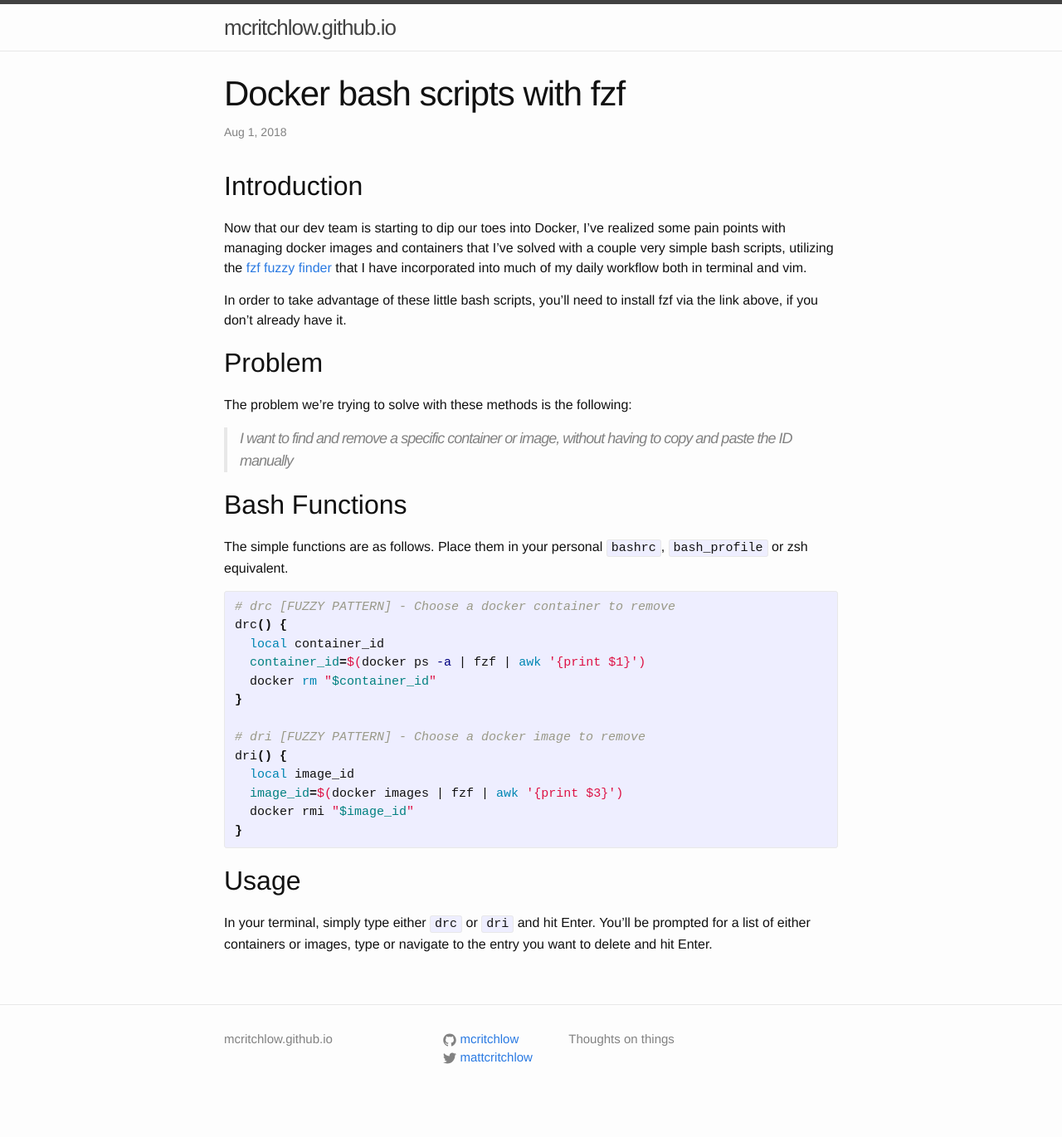
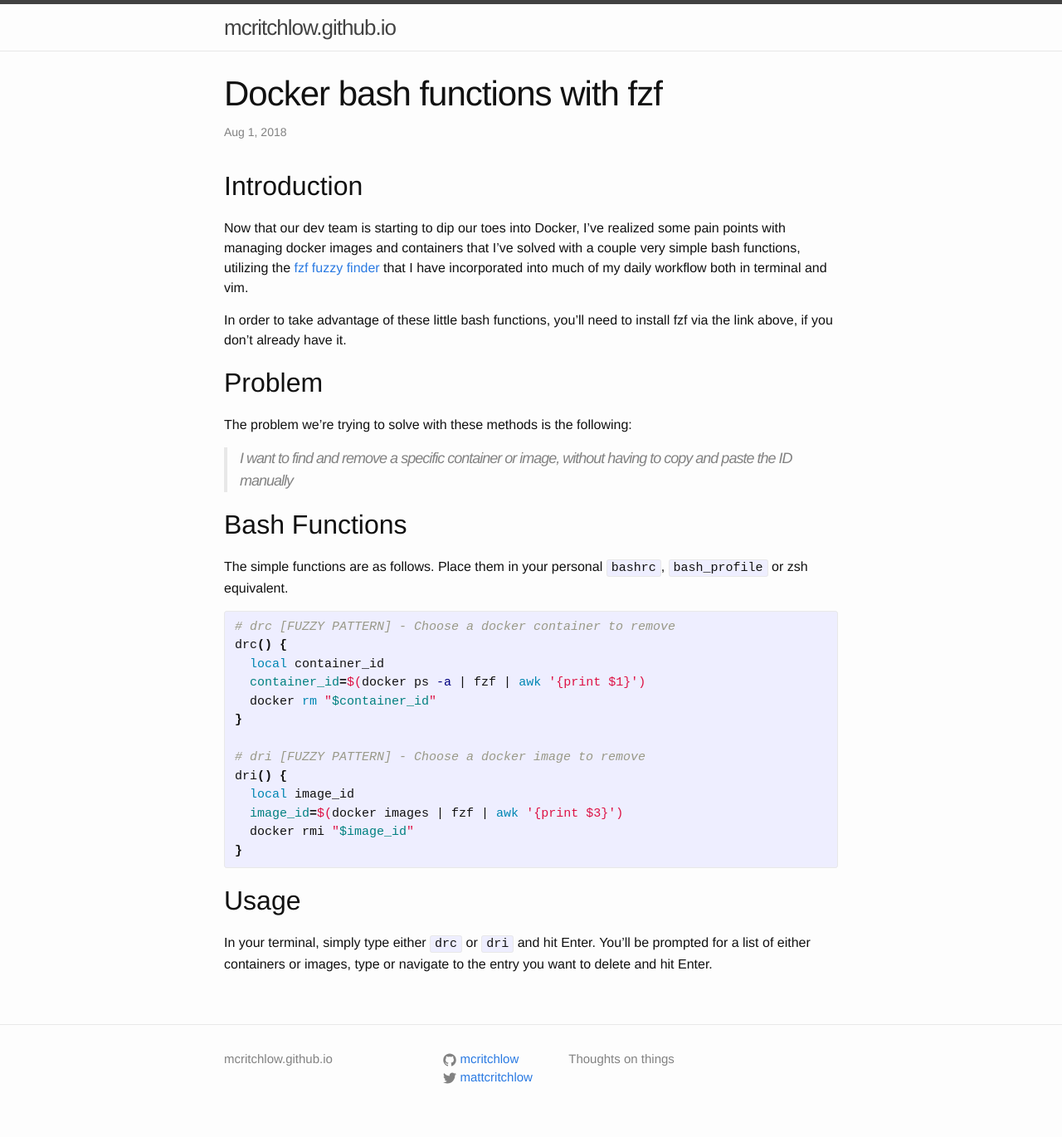
Before and after one commit to mcritchlow/mcritchlow.github.io, a Jekyll site: the page built from _posts/2018-08-01-docker-fzf.markdown, in a window 1280 px wide. Shown: the whole page at 83% size. Built offline with Jekyll 4.4.1, drawn with Linux system fonts in a browser that asks for light colours; before the commit the page ends 1346 px from its top, so only the background shows below that.

Commit message:
Functions, not scripts..

```diff
--- a/_posts/2018-08-01-docker-fzf.markdown
+++ b/_posts/2018-08-01-docker-fzf.markdown
@@ -1,6 +1,6 @@
 ---
 layout: post
-title:  "Docker bash scripts with fzf"
+title:  "Docker bash functions with fzf"
 date:   2018-08-01
 categories: software docker bash fzf
 ---
@@ -8,11 +8,11 @@ categories: software docker bash fzf
 ## Introduction ##
 Now that our dev team is starting to dip our toes into Docker, I've realized
 some pain points with managing docker images and containers that I've solved
-with a couple very simple bash scripts, utilizing the [fzf fuzzy finder][fzf]
+with a couple very simple bash functions, utilizing the [fzf fuzzy finder][fzf]
 that I have incorporated into much of my daily workflow both in terminal and
 vim.
 
-In order to take advantage of these little bash scripts, you'll need to install
+In order to take advantage of these little bash functions, you'll need to install
 fzf via the link above, if you don't already have it.
 
 ## Problem ##
```
